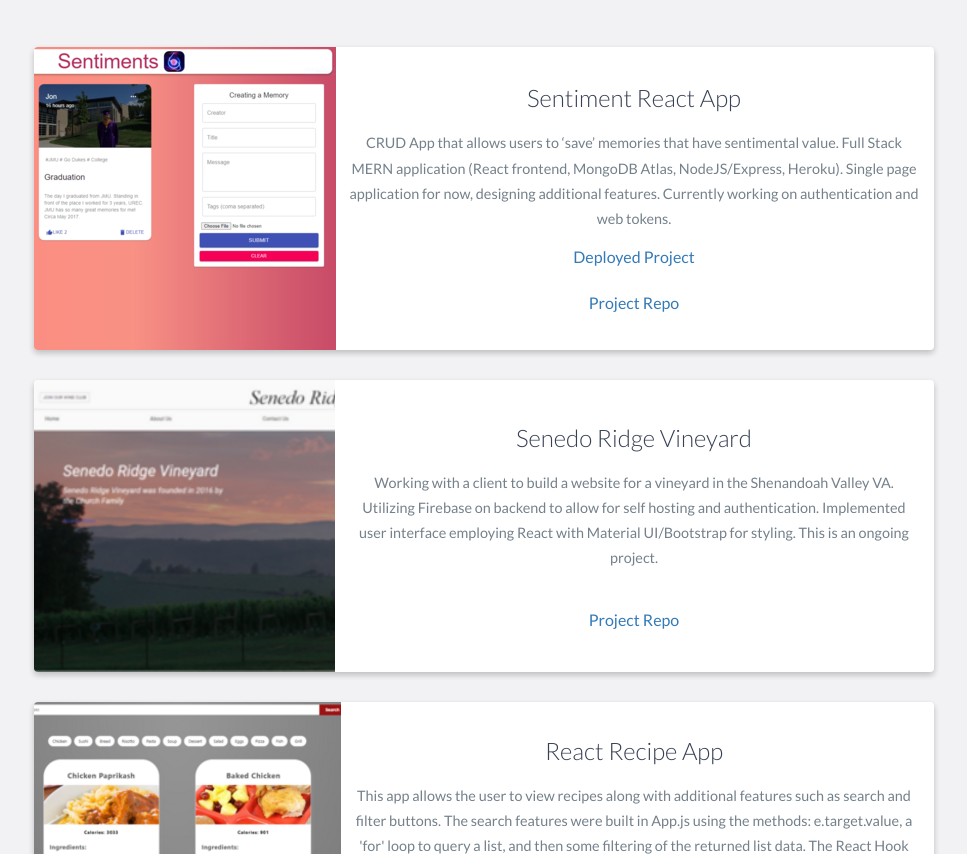
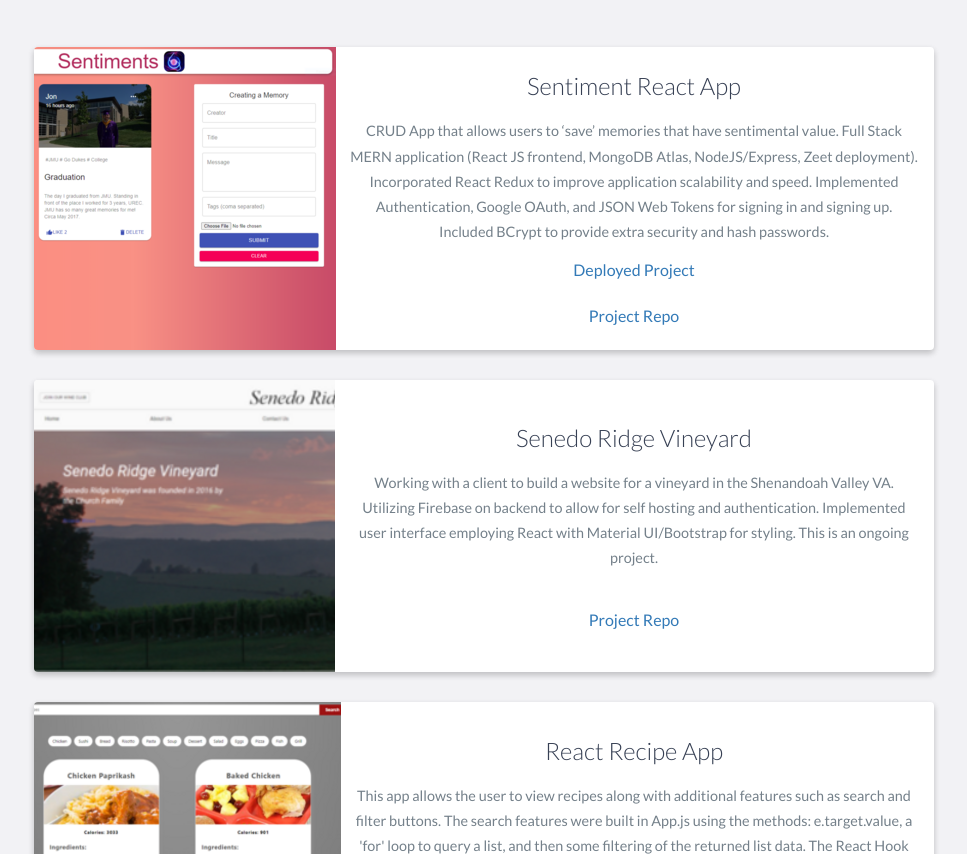
Before and after one commit to churchjg/Portfolio, a website: page index.html in a window 1280 px wide. Shown: the part 3189-4043 px from the top of the page, without its empty margins (156-1123 px from the left). Drawn offline with nearby package versions, Linux system fonts and the light colour scheme.

Commit message:
sentiment description/SRV link

```diff
--- a/index.html
+++ b/index.html
@@ -196,10 +196,10 @@
                         <h3>Sentiment React App</h3>
                         <p>
                             CRUD App that allows users to ‘save’ memories that have sentimental value.
-                            Full Stack MERN application (React frontend, MongoDB Atlas, NodeJS/Express, Heroku).
-                            Single page application for now, designing additional features.
-                            Currently working on authentication and web tokens.
-
+                            Full Stack MERN application (React JS frontend, MongoDB Atlas, NodeJS/Express, Zeet deployment).
+                            Incorporated React Redux to improve application scalability and speed.
+                            Implemented Authentication, Google OAuth, and JSON Web Tokens for signing in and signing up.
+                            Included BCrypt to provide extra security and hash passwords.
                         </p>
 
                         <a href="https://sentiment-app.netlify.app/">Deployed Project</a>
```
